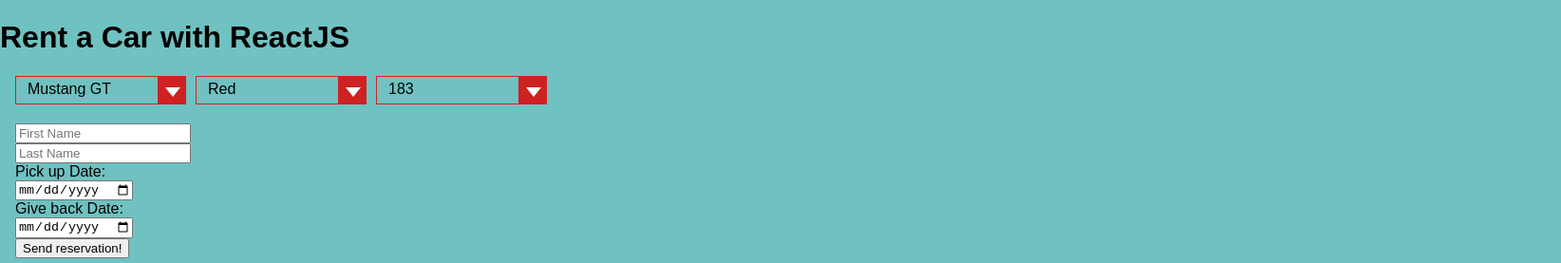
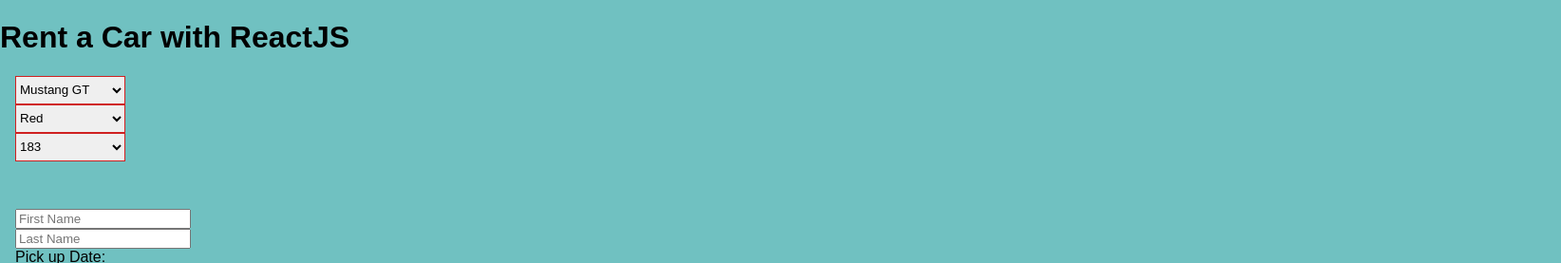
Before and after one commit to aros988/auto-ww, a React app: page / in a window 1280 px wide. Shown: the top 277 px of the page at 95% size, 1644 px wide, since content can reach past the window. Built offline with nearby package versions, Linux system fonts and the light colour scheme.

Commit message:
changed select component

```diff
--- a/src/components/App.js
+++ b/src/components/App.js
@@ -1,39 +1,28 @@
 import React, { Component } from 'react';
 import SelectForm from './SelectForm';
 import InputForm from './InputForm';
+import Select from './Select';
 import Cars from './Cars';
 
 import { cars } from "./Cars.json";
 
 class App extends Component {
-  state = { cars };
+  state = { cars: cars };
   render() {
+    console.log(this.state)
     return <div>
       <h1>Rent a Car with ReactJS</h1>
 
       <div style={{ margin: '16px', position: 'relative' }}>
-        <SelectForm
-          name="rent[auto_id]"
-          onChange={(item) => this.setState({ selectedCar: item.id })}
-          items={cars.map(car => ({ value: car.title, id: car.id }))}
-        />
-        <div style={{ left: '190px', position: 'relative' }}>
-          <SelectForm
-            name="rent[auto_color]"
-            onChange={(item) => this.setState({ selectedColorCar: item.id })}
-            items={cars.map(car => ({ value: car.color, id: car.id }))}
-          />
-        </div>
 
-        <div style={{ left: '380px', position: 'relative' }}>
-          <SelectForm
-            name="rent[auto_hp]"
-            onChange={(item) => this.setState({ selectedHpCar: item.id })}
-            items={cars.map(car => ({ value: car.hp, id: car.id }))}
+        <div>
+          <Select
+            onChange={(values) => { this.setState(values) }}
+            items={cars}
           />
         </div>
         <InputForm />
-        <Cars items={cars} selectedCar={this.state.selectedCar} selectedColorCar={this.state.selectedColorCar} selectedColorCar={this.state.selectedHpCar} />
+        <Cars items={cars} selectedCar={this.state.selectedCar} selectedColorCar={this.state.selectedColorCar} selectedHpCar={this.state.selectedHpCar} />
       </div>
     </div>
   }
--- a/src/components/Cars.js
+++ b/src/components/Cars.js
@@ -2,11 +2,11 @@ import React, { Component } from 'react';
 
 class Cars extends Component {
   render() {
+    const cars = this.props.selectedCar
+      ? this.props.items.filter((car) => car.id === parseInt(this.props.selectedCar))
+      : this.props.items;
 
-    const cars = this.props.selectedCar
-      ? this.props.items.filter((car) => car.id === this.props.selectedCar && car.color === this.props.selectedColorCar && car.hp === this.props.selectedHpCar)
-
-      : this.props.items;
+    console.log(this.props)
 
     return <div className="cars-gallery">
       {cars.map(car => (
--- /dev/null
+++ b/src/components/Select.js
@@ -0,0 +1,90 @@
+import React, { Component } from 'react';
+
+
+class Select extends Component {
+    constructor(props) {
+        super(props);
+        this.state = {
+            car: ('MustangGT'),
+            color: ("Black"),
+            hp: ("200hp")
+
+
+        };
+
+        this.handleCarChange = this.handleCarChange.bind(this);
+        this.handleColorChange = this.handleColorChange.bind(this);
+        this.handleHpChange = this.handleHpChange.bind(this);
+
+    }
+
+    handleCarChange = (e) => {
+
+        this.setState({
+            car: e.target.value
+
+        });
+        this.props.onChange({ selectedCar: e.target.value })
+    }
+
+    handleColorChange = (e) => {
+        this.setState({
+            color: e.target.value
+        });
+        this.props.onChange({ selectedColorCar: e.target.value })
+    }
+
+    handleHpChange = (e) => {
+        this.setState({
+            hp: e.target.value
+        });
+        this.props.onChange({ selectedHpCar: e.target.value })
+    }
+
+    render() {
+        console.log(this.props.items)
+
+        return (
+            <div>
+                <div>
+                    <form>
+                        <label>
+                            <select className="select-box--container"
+                                value={this.state.car}
+                                onChange={this.handleCarChange}
+                            >
+                                {this.props.items.map(item => <option value={item.id}>{item.title}</option>)}
+                            </select>
+                        </label>
+                    </form>
+                </div>
+                <div>
+                    <form>
+                        <label>
+                            <select className="select-box--container"
+                                value={this.state.color}
+                                onChange={this.handleColorChange}
+                            >
+                                {this.props.items.map(item => <option value={item.id}>{item.color}</option>)}
+                            </select>
+                        </label>
+                    </form>
+                </div>
+                <div>
+                    <form>
+                        <label>
+                            <select className="select-box--container"
+                                value={this.state.hp}
+                                onChange={this.handleHpChange}
+                            >
+                                {this.props.items.map(item => <option value={item.id}>{item.hp}</option>)}
+                            </select>
+                        </label>
+                    </form>
+                </div>
+            </div>
+        );
+    }
+}
+
+export default Select
--- a/src/scss/style.scss
+++ b/src/scss/style.scss
@@ -14,77 +14,10 @@ body {
   .select-box--container {
     height: 30px;
     border: 1px solid rgb(207, 33, 33);
-    width: 100%;
+    width: 9.3%;
     margin: 0px;
     padding: 0px;
   }
-
-  .select-box--box {
-    width: 180px;
-    position: absolute;
-    left: 0;
-  }
-
-  .select-box--arrow {
-    width: 30px;
-    height: 30px;
-    margin: 0px;
-    padding: 0px;
-    display: inline-block;
-    background: rgb(207, 33, 33);
-    position: absolute;
-    right: 0;
-    top: 0;
-  }
-
-  .select-box--selected-item {
-    display: inline-block;
-    height: 100%;
-    width: 100%;
-    padding: 4px 12px;
-    vertical-align: middle;
-  }
-
-
-
-  .select-box--items div {
-    border-bottom: 1px solid rgb(207, 33, 33);
-    border-left: 1px solid rgb(207, 33, 33);
-    border-right: 1px solid rgb(207, 33, 33);
-    padding: 6px;
-    padding-left: 20px;
-    background-color: #fff
-  }
-
-
-  .select-box--items div:hover {
-    background-color: #eee;
-  }
-
-  .select-box--arrow-down {
-    position: absolute;
-    top: 12px;
-    left: 8px;
-    width: 0;
-    height: 0;
-    border-left: 8px solid transparent;
-    border-right: 8px solid transparent;
-
-    border-top: 10px solid #fff;
-  }
-
-  .select-box--arrow-up {
-    position: absolute;
-    top: 10px;
-    left: 8px;
-    width: 0;
-    height: 0;
-    border-left: 8px solid transparent;
-    border-right: 8px solid transparent;
-
-    border-bottom: 10px solid #fff;
-  }
-
 
   /* InputForm Styles */
 
```
